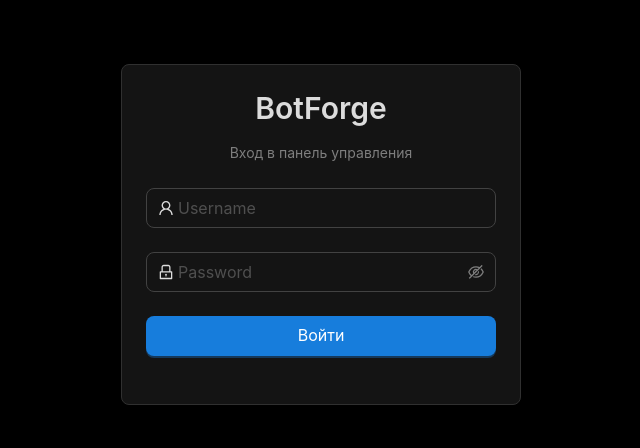
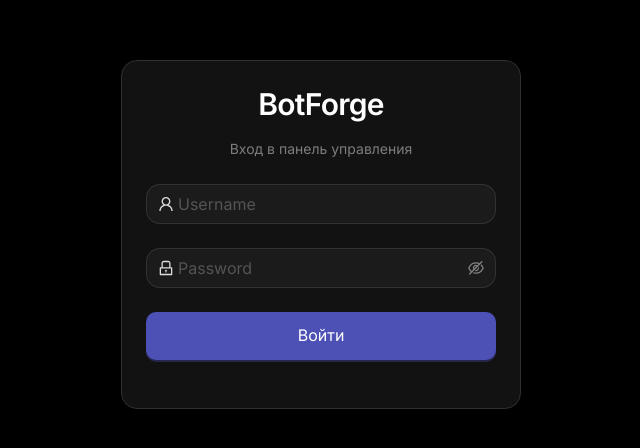
Before and after one commit to Donkoev/botforge, a React (Vite) app in the folder frontend/: page /login in a window 1280 px wide. Shown: the part 166-614 px from the top of the page, without its empty margins (319-959 px from the left). Built offline with nearby package versions, Linux system fonts and the light colour scheme; no server answers.

Commit message:
Frontend Redesign: Theme and Global Styles

```diff
--- a/frontend/src/index.css
+++ b/frontend/src/index.css
@@ -1,22 +1,83 @@
 /* frontend/src/index.css */
+@import url('https://fonts.googleapis.com/css2?family=Inter:wght@300;400;500;600;700&display=swap');
+
 body {
   margin: 0;
   padding: 0;
-  background-color: #141414; /* Match AntD dark theme bg */
+  font-family: 'Inter', -apple-system, BlinkMacSystemFont, 'Segoe UI', Roboto, 'Helvetica Neue', Arial, sans-serif;
+  background-color: #0f0f13;
+  background-image:
+    radial-gradient(at 0% 0%, rgba(99, 102, 241, 0.15) 0px, transparent 50%),
+    radial-gradient(at 100% 0%, rgba(139, 92, 246, 0.15) 0px, transparent 50%);
+  background-attachment: fixed;
+  color: #e5e7eb;
+  -webkit-font-smoothing: antialiased;
+  -moz-osx-font-smoothing: grayscale;
 }
 
-/* Scrollbar styling for webkit */
+/* Glassmorphism Utilities */
+.glass-panel {
+  background: rgba(30, 30, 35, 0.6) !important;
+  backdrop-filter: blur(12px) !important;
+  -webkit-backdrop-filter: blur(12px) !important;
+  border: 1px solid rgba(255, 255, 255, 0.08) !important;
+  box-shadow: 0 4px 6px -1px rgba(0, 0, 0, 0.1), 0 2px 4px -1px rgba(0, 0, 0, 0.06) !important;
+}
+
+.glass-card {
+  background: rgba(255, 255, 255, 0.03) !important;
+  backdrop-filter: blur(10px) !important;
+  border: 1px solid rgba(255, 255, 255, 0.05) !important;
+  transition: all 0.3s ease;
+}
+
+.glass-card:hover {
+  background: rgba(255, 255, 255, 0.05) !important;
+  transform: translateY(-2px);
+  box-shadow: 0 10px 15px -3px rgba(0, 0, 0, 0.1) !important;
+  border-color: rgba(99, 102, 241, 0.3) !important;
+}
+
+/* Typography refinements */
+h1, h2, h3, h4, h5, h6 {
+  color: #ffffff !important;
+  font-weight: 600 !important;
+  letter-spacing: -0.025em !important;
+}
+
+/* Scrollbar styling */
 ::-webkit-scrollbar {
-  width: 8px;
-  height: 8px;
+  width: 6px;
+  height: 6px;
 }
 ::-webkit-scrollbar-track {
-  background: #1f1f1f;
+  background: transparent;
 }
 ::-webkit-scrollbar-thumb {
-  background: #3a3a3a;
-  border-radius: 4px;
+  background: rgba(255, 255, 255, 0.2);
+  border-radius: 3px;
 }
 ::-webkit-scrollbar-thumb:hover {
-  background: #555;
+  background: rgba(255, 255, 255, 0.3);
 }
+
+/* Ant Design Overrides that are hard to do via token */
+.ant-menu-dark {
+    background: transparent !important;
+}
+.ant-layout-sider {
+    background: transparent !important; /* Managed by component style */
+}
+.ant-layout-header {
+    background: transparent !important; /* Managed by component style */
+}
+.ant-table-wrapper .ant-table-thead > tr > th {
+    background: rgba(255, 255, 255, 0.03) !important;
+}
+.ant-modal-content {
+    background: #1f1f1f !important;
+    border: 1px solid rgba(255, 255, 255, 0.1);
+}
+.ant-modal-header {
+    background: transparent !important;
+}
--- a/frontend/src/main.tsx
+++ b/frontend/src/main.tsx
@@ -12,9 +12,48 @@ ReactDOM.createRoot(document.getElementById('root')!).render(
             theme={{
                 algorithm: theme.darkAlgorithm,
                 token: {
-                    colorPrimary: '#1890ff',
-                    borderRadius: 6,
+                    colorPrimary: '#6366f1', // Violet/Indigo
+                    colorBgContainer: '#1f1f1f',
+                    colorBgElevated: '#1f1f1f',
+                    borderRadius: 12,
+                    fontFamily: "'Inter', sans-serif",
+                    fontSize: 14,
                 },
+                components: {
+                    Button: {
+                        controlHeight: 40,
+                        controlHeightLG: 48,
+                        controlHeightSM: 32,
+                        borderRadius: 8,
+                        algorithm: true, // Enable algorithm for button states
+                    },
+                    Card: {
+                        borderRadiusLG: 16,
+                        colorBgContainer: 'rgba(31, 31, 31, 0.6)', // Semi-transparent for glass effect
+                    },
+                    Input: {
+                        controlHeight: 40,
+                        borderRadius: 8,
+                        colorBgContainer: 'rgba(255, 255, 255, 0.04)',
+                        colorBorder: 'rgba(255, 255, 255, 0.1)',
+                    },
+                    Select: {
+                        controlHeight: 40,
+                        borderRadius: 8,
+                        colorBgContainer: 'rgba(255, 255, 255, 0.04)',
+                        colorBorder: 'rgba(255, 255, 255, 0.1)',
+                    },
+                    Table: {
+                        borderRadiusLG: 12,
+                        colorBgContainer: 'rgba(31, 31, 31, 0.4)',
+                        headerBg: 'rgba(255, 255, 255, 0.02)',
+                    },
+                    Menu: {
+                        itemBorderRadius: 8,
+                        itemHeight: 44,
+                        itemMarginInline: 12,
+                    }
+                }
             }}
         >
             <App />
```
